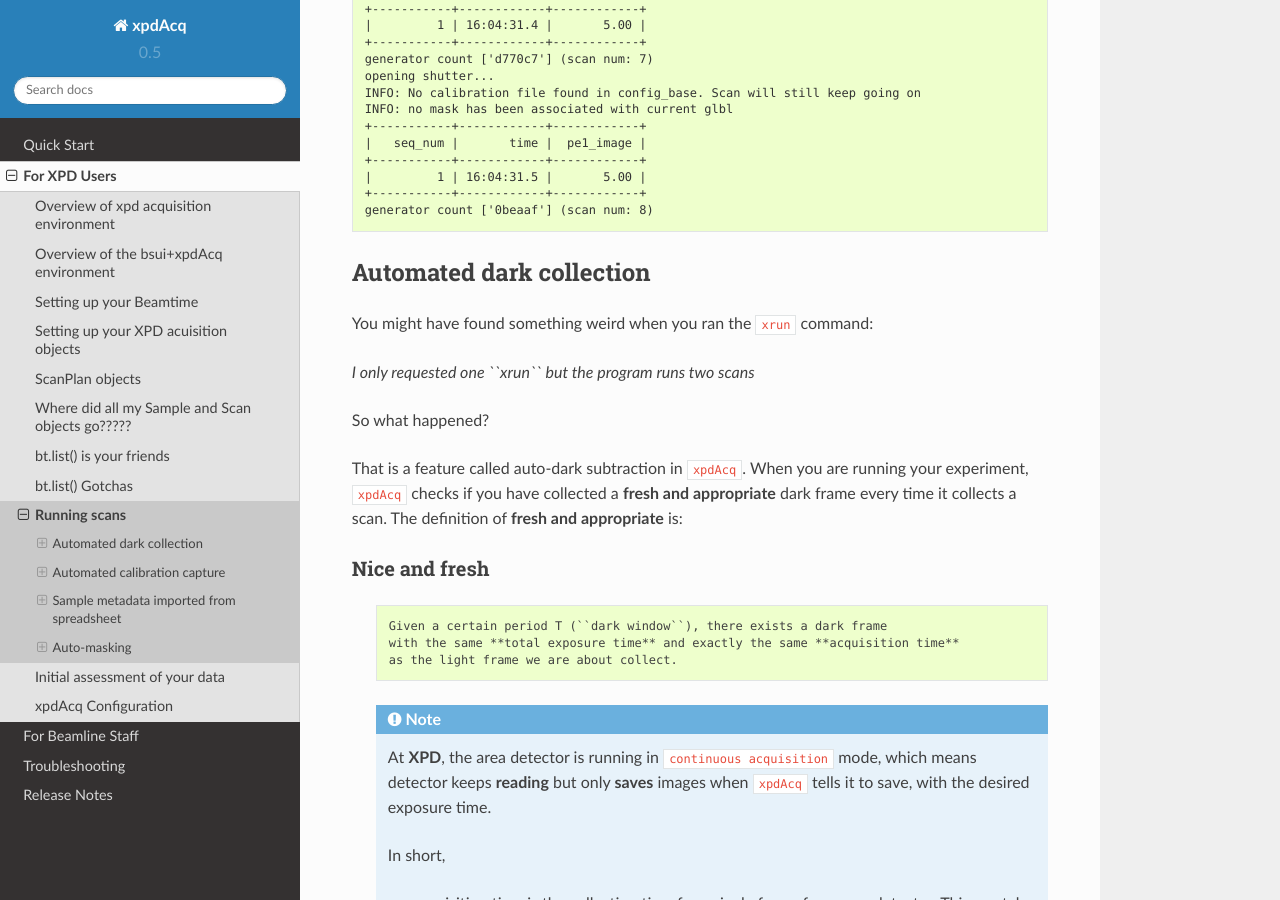
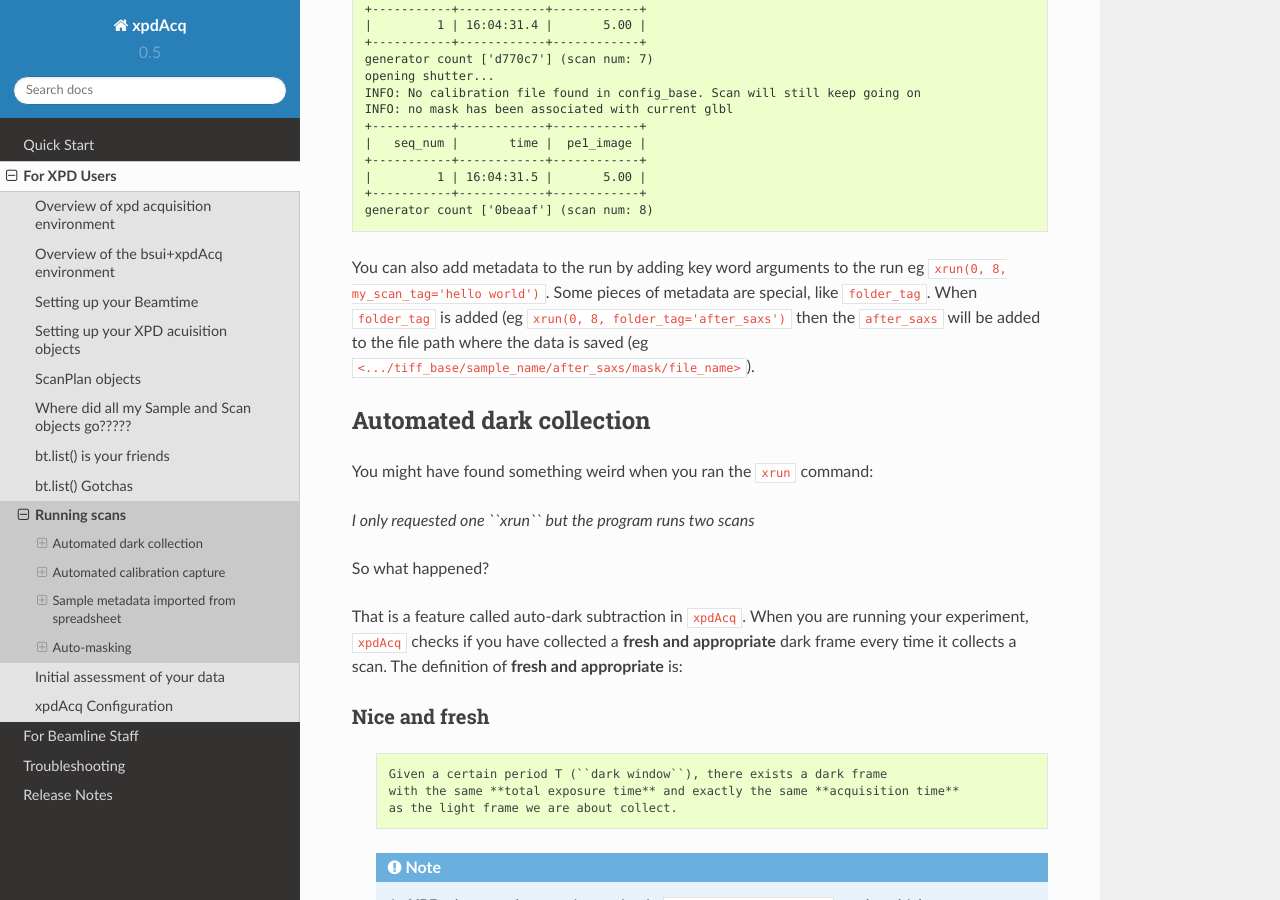
Before and after one commit to xpdAcq/xpdAcq, a Sphinx documentation site: the page built from docs/usb_Running.rst, in a window 1280 px wide and 900 px high, scrolled down 2265 px. Built offline with Sphinx 7.4.7 and the Read the Docs theme 2.0.0, drawn with Linux system fonts in a browser that asks for light colours.

Commit message:
DOC: add user defined metadata/folder_tag

```diff
--- a/docs/usb_Running.rst
+++ b/docs/usb_Running.rst
@@ -153,6 +153,13 @@ to get the first data-set.
 
 
 
+
+You can also add metadata to the run by adding key word arguments to the run eg
+``xrun(0, 8, my_scan_tag='hello world')``. Some pieces of metadata are special,
+like ``folder_tag``. When ``folder_tag`` is added
+(eg ``xrun(0, 8, folder_tag='after_saxs')`` then the ``after_saxs`` will be
+added to the file path where the data is saved
+(eg ``<.../tiff_base/sample_name/after_saxs/mask/file_name>``).
 
 .. _auto_dark:
 
```
